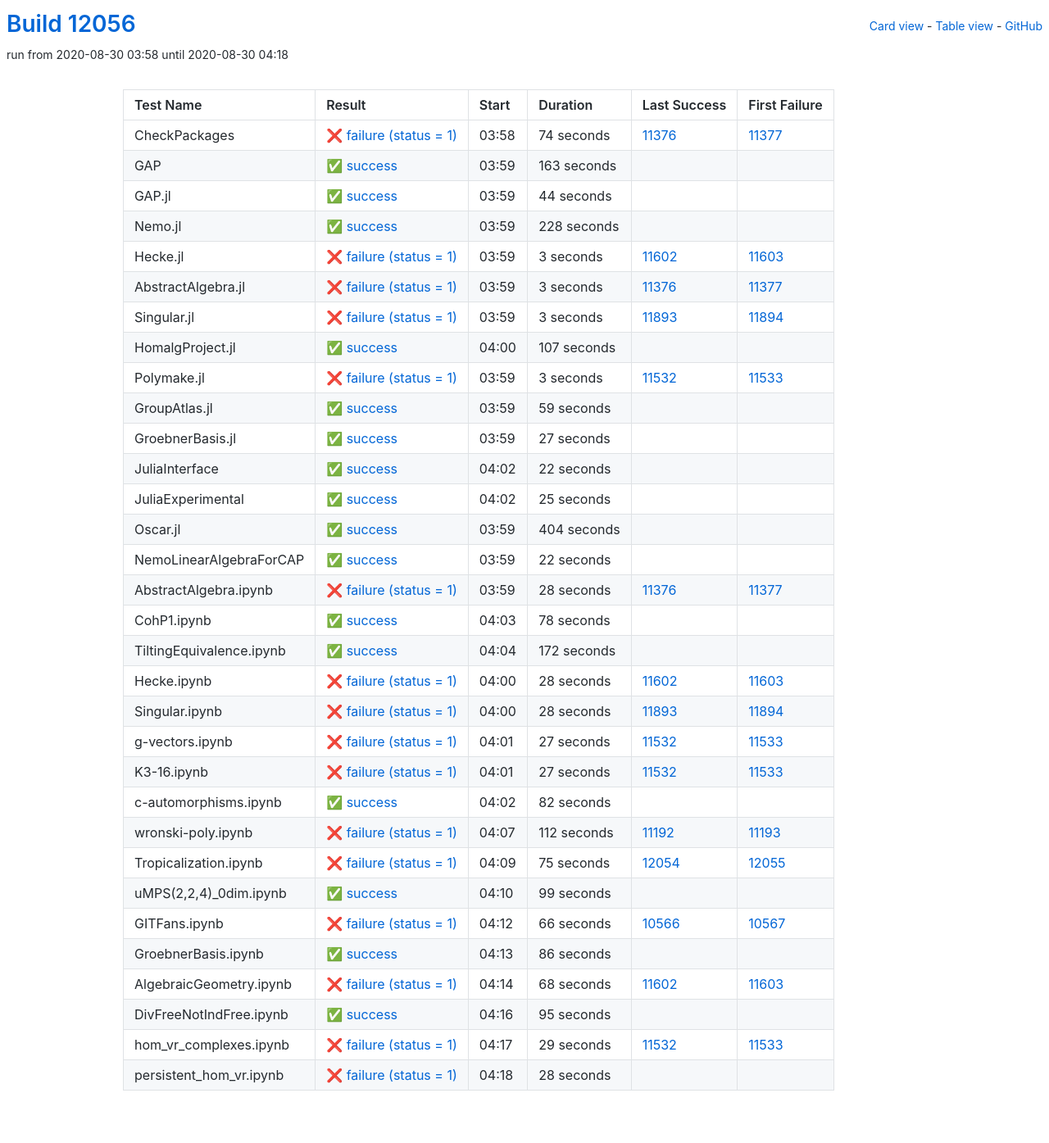
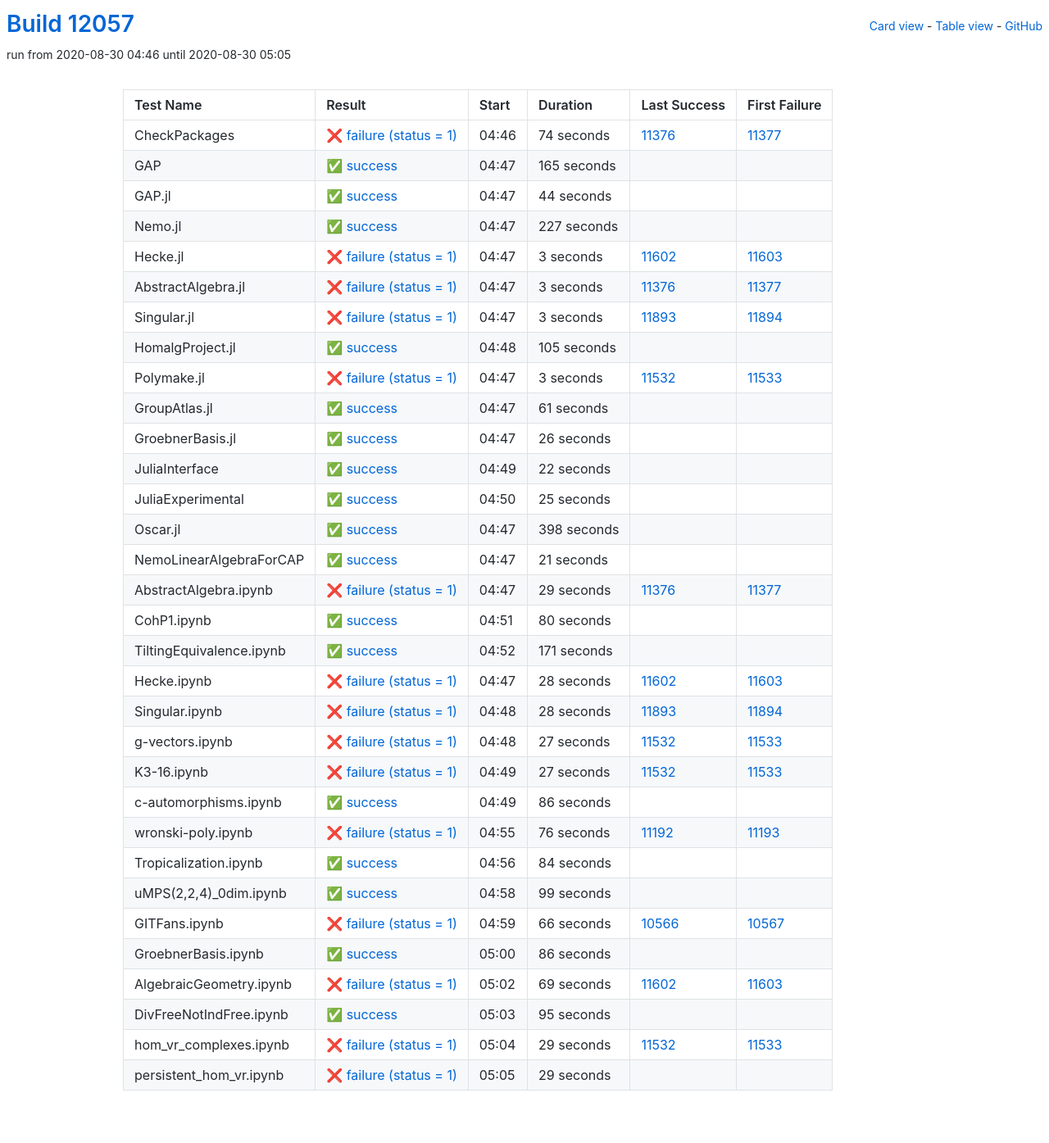
Before and after one commit to oscar-system/oscar-ci-status, a Jekyll site: the page built from table.html, in a window 1280 px wide. Shown: the whole page at 82% size. Built offline with Jekyll 4.4.1, drawn with Linux system fonts in a browser that asks for light colours.

Commit message:
Build #12057

```diff
--- a/_data/ci.yml
+++ b/_data/ci.yml
@@ -1,6 +1,6 @@
 ---
-build: 12056
-build_url: https://oscarci.mathematik.uni-kl.de/job/oscar/12056/
+build: 12057
+build_url: https://oscarci.mathematik.uni-kl.de/job/oscar/12057/
 job: oscar
 organization: oscar-system
 repo: oscar-ci-status
@@ -8,8 +8,8 @@
 tests:
 - name: CheckPackages
   id: checkpackages
-  log: https://oscarci.mathematik.uni-kl.de/job/oscar/12056/artifact/logs/build-12056/CheckPackages.log
-  start: 2020-08-30 03:58
+  log: https://oscarci.mathematik.uni-kl.de/job/oscar/12057/artifact/logs/build-12057/CheckPackages.log
+  start: 2020-08-30 04:46
   success: false
   exitcode: 1
   status: failure
@@ -20,20 +20,20 @@
   first_failure_url: https://oscarci.mathematik.uni-kl.de/job/oscar/11377/
 - name: GAP
   id: gap
-  log: https://oscarci.mathematik.uni-kl.de/job/oscar/12056/artifact/logs/build-12056/GAP.log
-  start: 2020-08-30 03:59
+  log: https://oscarci.mathematik.uni-kl.de/job/oscar/12057/artifact/logs/build-12057/GAP.log
+  start: 2020-08-30 04:47
   success: true
   exitcode: 0
   status: success
-  duration: 163
+  duration: 165
   last_success: false
   last_success_url:
   first_failure: false
   first_failure_url:
 - name: GAP.jl
   id: gap-jl
-  log: https://oscarci.mathematik.uni-kl.de/job/oscar/12056/artifact/logs/build-12056/GAP.jl.log
-  start: 2020-08-30 03:59
+  log: https://oscarci.mathematik.uni-kl.de/job/oscar/12057/artifact/logs/build-12057/GAP.jl.log
+  start: 2020-08-30 04:47
   success: true
   exitcode: 0
   status: success
@@ -44,20 +44,20 @@
   first_failure_url:
 - name: Nemo.jl
   id: nemo-jl
-  log: https://oscarci.mathematik.uni-kl.de/job/oscar/12056/artifact/logs/build-12056/Nemo.jl.log
-  start: 2020-08-30 03:59
+  log: https://oscarci.mathematik.uni-kl.de/job/oscar/12057/artifact/logs/build-12057/Nemo.jl.log
+  start: 2020-08-30 04:47
   success: true
   exitcode: 0
   status: success
-  duration: 228
+  duration: 227
   last_success: false
   last_success_url:
   first_failure: false
   first_failure_url:
 - name: Hecke.jl
   id: hecke-jl
-  log: https://oscarci.mathematik.uni-kl.de/job/oscar/12056/artifact/logs/build-12056/Hecke.jl.log
-  start: 2020-08-30 03:59
+  log: https://oscarci.mathematik.uni-kl.de/job/oscar/12057/artifact/logs/build-12057/Hecke.jl.log
+  start: 2020-08-30 04:47
   success: false
   exitcode: 1
   status: failure
@@ -68,8 +68,8 @@
   first_failure_url: https://oscarci.mathematik.uni-kl.de/job/oscar/11603/
 - name: AbstractAlgebra.jl
   id: abstractalgebra-jl
-  log: https://oscarci.mathematik.uni-kl.de/job/oscar/12056/artifact/logs/build-12056/AbstractAlgebra.jl.log
-  start: 2020-08-30 03:59
+  log: https://oscarci.mathematik.uni-kl.de/job/oscar/12057/artifact/logs/build-12057/AbstractAlgebra.jl.log
+  start: 2020-08-30 04:47
   success: false
   exitcode: 1
   status: failure
@@ -80,8 +80,8 @@
   first_failure_url: https://oscarci.mathematik.uni-kl.de/job/oscar/11377/
 - name: Singular.jl
   id: singular-jl
-  log: https://oscarci.mathematik.uni-kl.de/job/oscar/12056/artifact/logs/build-12056/Singular.jl.log
-  start: 2020-08-30 03:59
+  log: https://oscarci.mathematik.uni-kl.de/job/oscar/12057/artifact/logs/build-12057/Singular.jl.log
+  start: 2020-08-30 04:47
   success: false
   exitcode: 1
   status: failure
@@ -92,20 +92,20 @@
   first_failure_url: https://oscarci.mathematik.uni-kl.de/job/oscar/11894/
 - name: HomalgProject.jl
   id: homalgproject-jl
-  log: https://oscarci.mathematik.uni-kl.de/job/oscar/12056/artifact/logs/build-12056/HomalgProject.jl.log
-  start: 2020-08-30 04:00
+  log: https://oscarci.mathematik.uni-kl.de/job/oscar/12057/artifact/logs/build-12057/HomalgProject.jl.log
+  start: 2020-08-30 04:48
   success: true
   exitcode: 0
   status: success
-  duration: 107
+  duration: 105
   last_success: false
   last_success_url:
   first_failure: false
   first_failure_url:
 - name: Polymake.jl
   id: polymake-jl
-  log: https://oscarci.mathematik.uni-kl.de/job/oscar/12056/artifact/logs/build-12056/Polymake.jl.log
-  start: 2020-08-30 03:59
+  log: https://oscarci.mathematik.uni-kl.de/job/oscar/12057/artifact/logs/build-12057/Polymake.jl.log
+  start: 2020-08-30 04:47
   success: false
   exitcode: 1
   status: failure
@@ -116,32 +116,32 @@
   first_failure_url: https://oscarci.mathematik.uni-kl.de/job/oscar/11533/
 - name: GroupAtlas.jl
   id: groupatlas-jl
-  log: https://oscarci.mathematik.uni-kl.de/job/oscar/12056/artifact/logs/build-12056/GroupAtlas.jl.log
-  start: 2020-08-30 03:59
+  log: https://oscarci.mathematik.uni-kl.de/job/oscar/12057/artifact/logs/build-12057/GroupAtlas.jl.log
+  start: 2020-08-30 04:47
   success: true
   exitcode: 0
   status: success
-  duration: 59
+  duration: 61
   last_success: false
   last_success_url:
   first_failure: false
   first_failure_url:
 - name: GroebnerBasis.jl
   id: groebnerbasis-jl
-  log: https://oscarci.mathematik.uni-kl.de/job/oscar/12056/artifact/logs/build-12056/GroebnerBasis.jl.log
-  start: 2020-08-30 03:59
+  log: https://oscarci.mathematik.uni-kl.de/job/oscar/12057/artifact/logs/build-12057/GroebnerBasis.jl.log
+  start: 2020-08-30 04:47
   success: true
   exitcode: 0
   status: success
-  duration: 27
+  duration: 26
   last_success: false
   last_success_url:
   first_failure: false
   first_failure_url:
 - name: JuliaInterface
   id: juliainterface
-  log: https://oscarci.mathematik.uni-kl.de/job/oscar/12056/artifact/logs/build-12056/JuliaInterface.log
-  start: 2020-08-30 04:02
+  log: https://oscarci.mathematik.uni-kl.de/job/oscar/12057/artifact/logs/build-12057/JuliaInterface.log
+  start: 2020-08-30 04:49
   success: true
   exitcode: 0
   status: success
@@ -152,8 +152,8 @@
   first_failure_url:
 - name: JuliaExperimental
   id: juliaexperimental
-  log: https://oscarci.mathematik.uni-kl.de/job/oscar/12056/artifact/logs/build-12056/JuliaExperimental.log
-  start: 2020-08-30 04:02
+  log: https://oscarci.mathematik.uni-kl.de/job/oscar/12057/artifact/logs/build-12057/JuliaExperimental.log
+  start: 2020-08-30 04:50
   success: true
   exitcode: 0
   status: success
@@ -164,68 +164,68 @@
   first_failure_url:
 - name: Oscar.jl
   id: oscar-jl
-  log: https://oscarci.mathematik.uni-kl.de/job/oscar/12056/artifact/logs/build-12056/Oscar.jl.log
-  start: 2020-08-30 03:59
+  log: https://oscarci.mathematik.uni-kl.de/job/oscar/12057/artifact/logs/build-12057/Oscar.jl.log
+  start: 2020-08-30 04:47
   success: true
   exitcode: 0
   status: success
-  duration: 404
+  duration: 398
   last_success: false
   last_success_url:
   first_failure: false
   first_failure_url:
 - name: NemoLinearAlgebraForCAP
   id: nemolinearalgebraforcap
-  log: https://oscarci.mathematik.uni-kl.de/job/oscar/12056/artifact/logs/build-12056/NemoLinearAlgebraForCAP.log
-  start: 2020-08-30 03:59
+  log: https://oscarci.mathematik.uni-kl.de/job/oscar/12057/artifact/logs/build-12057/NemoLinearAlgebraForCAP.log
+  start: 2020-08-30 04:47
   success: true
   exitcode: 0
   status: success
-  duration: 22
+  duration: 21
   last_success: false
   last_success_url:
   first_failure: false
   first_failure_url:
 - name: AbstractAlgebra.ipynb
   id: abstractalgebra-ipynb
-  log: https://oscarci.mathematik.uni-kl.de/job/oscar/12056/artifact/logs/build-12056/AbstractAlgebra.ipynb.log
-  start: 2020-08-30 03:59
+  log: https://oscarci.mathematik.uni-kl.de/job/oscar/12057/artifact/logs/build-12057/AbstractAlgebra.ipynb.log
+  start: 2020-08-30 04:47
   success: false
   exitcode: 1
   status: failure
-  duration: 28
+  duration: 29
   last_success: 11376
   last_success_url: https://oscarci.mathematik.uni-kl.de/job/oscar/11376/
   first_failure: 11377
   first_failure_url: https://oscarci.mathematik.uni-kl.de/job/oscar/11377/
 - name: CohP1.ipynb
   id: cohp1-ipynb
-  log: https://oscarci.mathematik.uni-kl.de/job/oscar/12056/artifact/logs/build-12056/CohP1.ipynb.log
-  start: 2020-08-30 04:03
+  log: https://oscarci.mathematik.uni-kl.de/job/oscar/12057/artifact/logs/build-12057/CohP1.ipynb.log
+  start: 2020-08-30 04:51
   success: true
   exitcode: 0
   status: success
-  duration: 78
+  duration: 80
   last_success: false
   last_success_url:
   first_failure: false
   first_failure_url:
 - name: TiltingEquivalence.ipynb
   id: tiltingequivalence-ipynb
-  log: https://oscarci.mathematik.uni-kl.de/job/oscar/12056/artifact/logs/build-12056/TiltingEquivalence.ipynb.log
-  start: 2020-08-30 04:04
+  log: https://oscarci.mathematik.uni-kl.de/job/oscar/12057/artifact/logs/build-12057/TiltingEquivalence.ipynb.log
+  start: 2020-08-30 04:52
   success: true
   exitcode: 0
   status: success
-  duration: 172
+  duration: 171
   last_success: false
   last_success_url:
   first_failure: false
   first_failure_url:
 - name: Hecke.ipynb
   id: hecke-ipynb
-  log: https://oscarci.mathematik.uni-kl.de/job/oscar/12056/artifact/logs/build-12056/Hecke.ipynb.log
-  start: 2020-08-30 04:00
+  log: https://oscarci.mathematik.uni-kl.de/job/oscar/12057/artifact/logs/build-12057/Hecke.ipynb.log
+  start: 2020-08-30 04:47
   success: false
   exitcode: 1
   status: failure
@@ -236,8 +236,8 @@
   first_failure_url: https://oscarci.mathematik.uni-kl.de/job/oscar/11603/
 - name: Singular.ipynb
   id: singular-ipynb
-  log: https://oscarci.mathematik.uni-kl.de/job/oscar/12056/artifact/logs/build-12056/Singular.ipynb.log
-  start: 2020-08-30 04:00
+  log: https://oscarci.mathematik.uni-kl.de/job/oscar/12057/artifact/logs/build-12057/Singular.ipynb.log
+  start: 2020-08-30 04:48
   success: false
   exitcode: 1
   status: failure
@@ -248,8 +248,8 @@
   first_failure_url: https://oscarci.mathematik.uni-kl.de/job/oscar/11894/
 - name: g-vectors.ipynb
   id: g-vectors-ipynb
-  log: https://oscarci.mathematik.uni-kl.de/job/oscar/12056/artifact/logs/build-12056/g-vectors.ipynb.log
-  start: 2020-08-30 04:01
+  log: https://oscarci.mathematik.uni-kl.de/job/oscar/12057/artifact/logs/build-12057/g-vectors.ipynb.log
+  start: 2020-08-30 04:48
   success: false
   exitcode: 1
   status: failure
@@ -260,8 +260,8 @@
   first_failure_url: https://oscarci.mathematik.uni-kl.de/job/oscar/11533/
 - name: K3-16.ipynb
   id: k3-16-ipynb
-  log: https://oscarci.mathematik.uni-kl.de/job/oscar/12056/artifact/logs/build-12056/K3-16.ipynb.log
-  start: 2020-08-30 04:01
+  log: https://oscarci.mathematik.uni-kl.de/job/oscar/12057/artifact/logs/build-12057/K3-16.ipynb.log
+  start: 2020-08-30 04:49
   success: false
   exitcode: 1
   status: failure
@@ -272,44 +272,44 @@
   first_failure_url: https://oscarci.mathematik.uni-kl.de/job/oscar/11533/
 - name: c-automorphisms.ipynb
   id: c-automorphisms-ipynb
-  log: https://oscarci.mathematik.uni-kl.de/job/oscar/12056/artifact/logs/build-12056/c-automorphisms.ipynb.log
-  start: 2020-08-30 04:02
+  log: https://oscarci.mathematik.uni-kl.de/job/oscar/12057/artifact/logs/build-12057/c-automorphisms.ipynb.log
+  start: 2020-08-30 04:49
   success: true
   exitcode: 0
   status: success
-  duration: 82
+  duration: 86
   last_success: false
   last_success_url:
   first_failure: false
   first_failure_url:
 - name: wronski-poly.ipynb
   id: wronski-poly-ipynb
-  log: https://oscarci.mathematik.uni-kl.de/job/oscar/12056/artifact/logs/build-12056/wronski-poly.ipynb.log
-  start: 2020-08-30 04:07
+  log: https://oscarci.mathematik.uni-kl.de/job/oscar/12057/artifact/logs/build-12057/wronski-poly.ipynb.log
+  start: 2020-08-30 04:55
   success: false
   exitcode: 1
   status: failure
-  duration: 112
+  duration: 76
   last_success: 11192
   last_success_url: https://oscarci.mathematik.uni-kl.de/job/oscar/11192/
   first_failure: 11193
   first_failure_url: https://oscarci.mathematik.uni-kl.de/job/oscar/11193/
 - name: Tropicalization.ipynb
   id: tropicalization-ipynb
-  log: https://oscarci.mathematik.uni-kl.de/job/oscar/12056/artifact/logs/build-12056/Tropicalization.ipynb.log
-  start: 2020-08-30 04:09
-  success: false
-  exitcode: 1
-  status: failure
-  duration: 75
-  last_success: 12054
-  last_success_url: https://oscarci.mathematik.uni-kl.de/job/oscar/12054/
-  first_failure: 12055
-  first_failure_url: https://oscarci.mathematik.uni-kl.de/job/oscar/12055/
+  log: https://oscarci.mathematik.uni-kl.de/job/oscar/12057/artifact/logs/build-12057/Tropicalization.ipynb.log
+  start: 2020-08-30 04:56
+  success: true
+  exitcode: 0
+  status: success
+  duration: 84
+  last_success: false
+  last_success_url:
+  first_failure: false
+  first_failure_url:
 - name: uMPS(2,2,4)_0dim.ipynb
   id: umps-2-2-4-0dim-ipynb
-  log: https://oscarci.mathematik.uni-kl.de/job/oscar/12056/artifact/logs/build-12056/uMPS-2-2-4-_0dim.ipynb.log
-  start: 2020-08-30 04:10
+  log: https://oscarci.mathematik.uni-kl.de/job/oscar/12057/artifact/logs/build-12057/uMPS-2-2-4-_0dim.ipynb.log
+  start: 2020-08-30 04:58
   success: true
   exitcode: 0
   status: success
@@ -320,8 +320,8 @@
   first_failure_url:
 - name: GITFans.ipynb
   id: gitfans-ipynb
-  log: https://oscarci.mathematik.uni-kl.de/job/oscar/12056/artifact/logs/build-12056/GITFans.ipynb.log
-  start: 2020-08-30 04:12
+  log: https://oscarci.mathematik.uni-kl.de/job/oscar/12057/artifact/logs/build-12057/GITFans.ipynb.log
+  start: 2020-08-30 04:59
   success: false
   exitcode: 1
   status: failure
@@ -332,8 +332,8 @@
   first_failure_url: https://oscarci.mathematik.uni-kl.de/job/oscar/10567/
 - name: GroebnerBasis.ipynb
   id: groebnerbasis-ipynb
-  log: https://oscarci.mathematik.uni-kl.de/job/oscar/12056/artifact/logs/build-12056/GroebnerBasis.ipynb.log
-  start: 2020-08-30 04:13
+  log: https://oscarci.mathematik.uni-kl.de/job/oscar/12057/artifact/logs/build-12057/GroebnerBasis.ipynb.log
+  start: 2020-08-30 05:00
   success: true
   exitcode: 0
   status: success
@@ -344,20 +344,20 @@
   first_failure_url:
 - name: AlgebraicGeometry.ipynb
   id: algebraicgeometry-ipynb
-  log: https://oscarci.mathematik.uni-kl.de/job/oscar/12056/artifact/logs/build-12056/AlgebraicGeometry.ipynb.log
-  start: 2020-08-30 04:14
+  log: https://oscarci.mathematik.uni-kl.de/job/oscar/12057/artifact/logs/build-12057/AlgebraicGeometry.ipynb.log
+  start: 2020-08-30 05:02
   success: false
   exitcode: 1
   status: failure
-  duration: 68
+  duration: 69
   last_success: 11602
   last_success_url: https://oscarci.mathematik.uni-kl.de/job/oscar/11602/
   first_failure: 11603
   first_failure_url: https://oscarci.mathematik.uni-kl.de/job/oscar/11603/
 - name: DivFreeNotIndFree.ipynb
   id: divfreenotindfree-ipynb
-  log: https://oscarci.mathematik.uni-kl.de/job/oscar/12056/artifact/logs/build-12056/DivFreeNotIndFree.ipynb.log
-  start: 2020-08-30 04:16
+  log: https://oscarci.mathematik.uni-kl.de/job/oscar/12057/artifact/logs/build-12057/DivFreeNotIndFree.ipynb.log
+  start: 2020-08-30 05:03
   success: true
   exitcode: 0
   status: success
@@ -368,8 +368,8 @@
   first_failure_url:
 - name: hom_vr_complexes.ipynb
   id: hom-vr-complexes-ipynb
-  log: https://oscarci.mathematik.uni-kl.de/job/oscar/12056/artifact/logs/build-12056/hom_vr_complexes.ipynb.log
-  start: 2020-08-30 04:17
+  log: https://oscarci.mathematik.uni-kl.de/job/oscar/12057/artifact/logs/build-12057/hom_vr_complexes.ipynb.log
+  start: 2020-08-30 05:04
   success: false
   exitcode: 1
   status: failure
@@ -380,12 +380,12 @@
   first_failure_url: https://oscarci.mathematik.uni-kl.de/job/oscar/11533/
 - name: persistent_hom_vr.ipynb
   id: persistent-hom-vr-ipynb
-  log: https://oscarci.mathematik.uni-kl.de/job/oscar/12056/artifact/logs/build-12056/persistent_hom_vr.ipynb.log
-  start: 2020-08-30 04:18
+  log: https://oscarci.mathematik.uni-kl.de/job/oscar/12057/artifact/logs/build-12057/persistent_hom_vr.ipynb.log
+  start: 2020-08-30 05:05
   success: false
   exitcode: 1
   status: failure
-  duration: 28
+  duration: 29
   last_success: false
   last_success_url:
   first_failure: false
```
Also changed, not shown: README.md.
